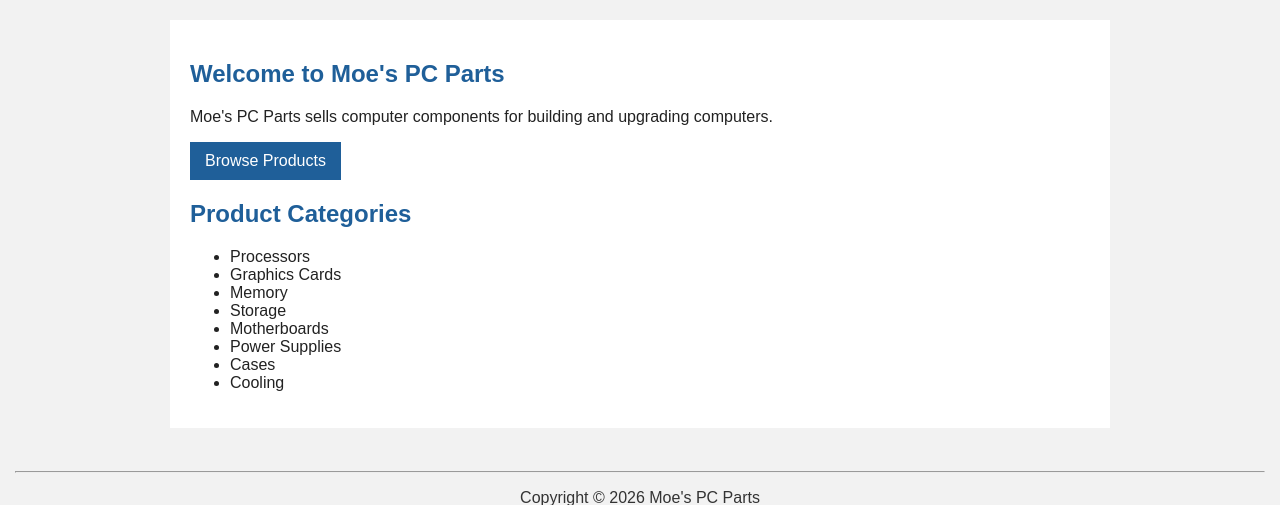
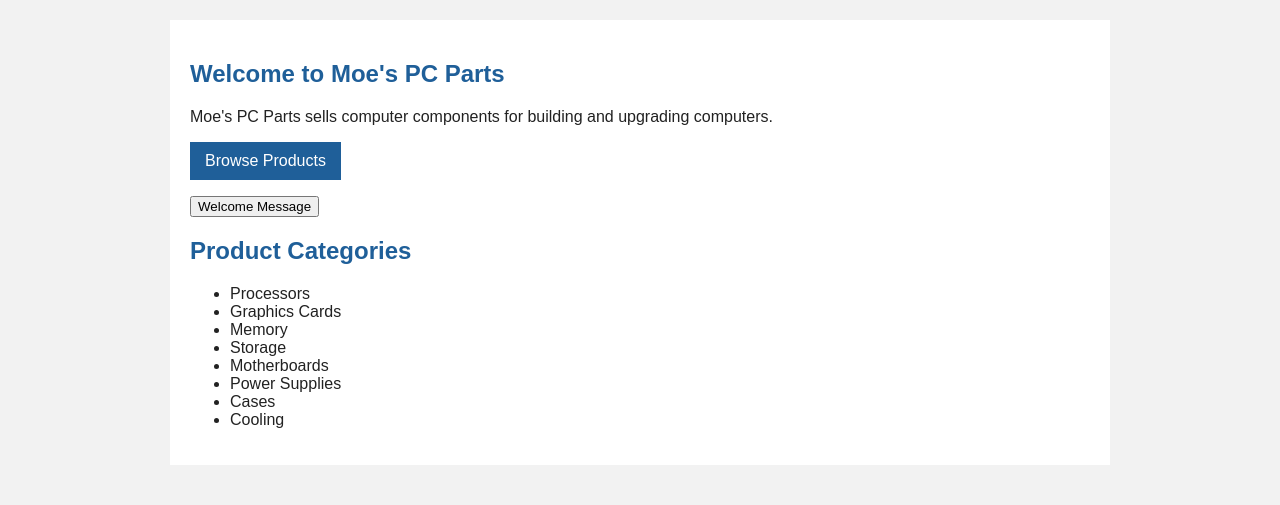
Before and after one commit to MohammadLab/COMP3340-Final-Project, a PHP site: page / in a window 1280 px wide. Shown: the part 168-673 px from the top of the page. Run offline with PHP 8.4, Linux system fonts and the light colour scheme.

Commit message:
add javascript

```diff
--- a/includes/header.php
+++ b/includes/header.php
@@ -34,6 +34,7 @@ if (isset($_COOKIE["theme"])) {
     <meta name="keywords" content="pc parts, computer parts, moe's pc parts">
     <title>Moe's PC Parts</title>
     <link rel="stylesheet" href="<?php echo $base_path; ?>css/<?php echo $theme_file; ?>">
+    <script src="<?php echo $base_path; ?>js/script.js"></script>
 </head>
 <body>
     <!-- main header -->
--- a/index.php
+++ b/index.php
@@ -6,6 +6,7 @@
         <h2>Welcome to Moe's PC Parts</h2>
         <p>Moe's PC Parts sells computer components for building and upgrading computers.</p>
         <p><a class="button" href="products.php">Browse Products</a></p>
+        <p><button onclick="showWelcome()">Welcome Message</button></p>
     </section>
 
     <!-- product categories -->
--- a/js/script.js
+++ b/js/script.js
@@ -0,0 +1,4 @@
+/* show welcome message */
+function showWelcome() {
+    alert("Welcome to Moe's PC Parts!");
+}
```
